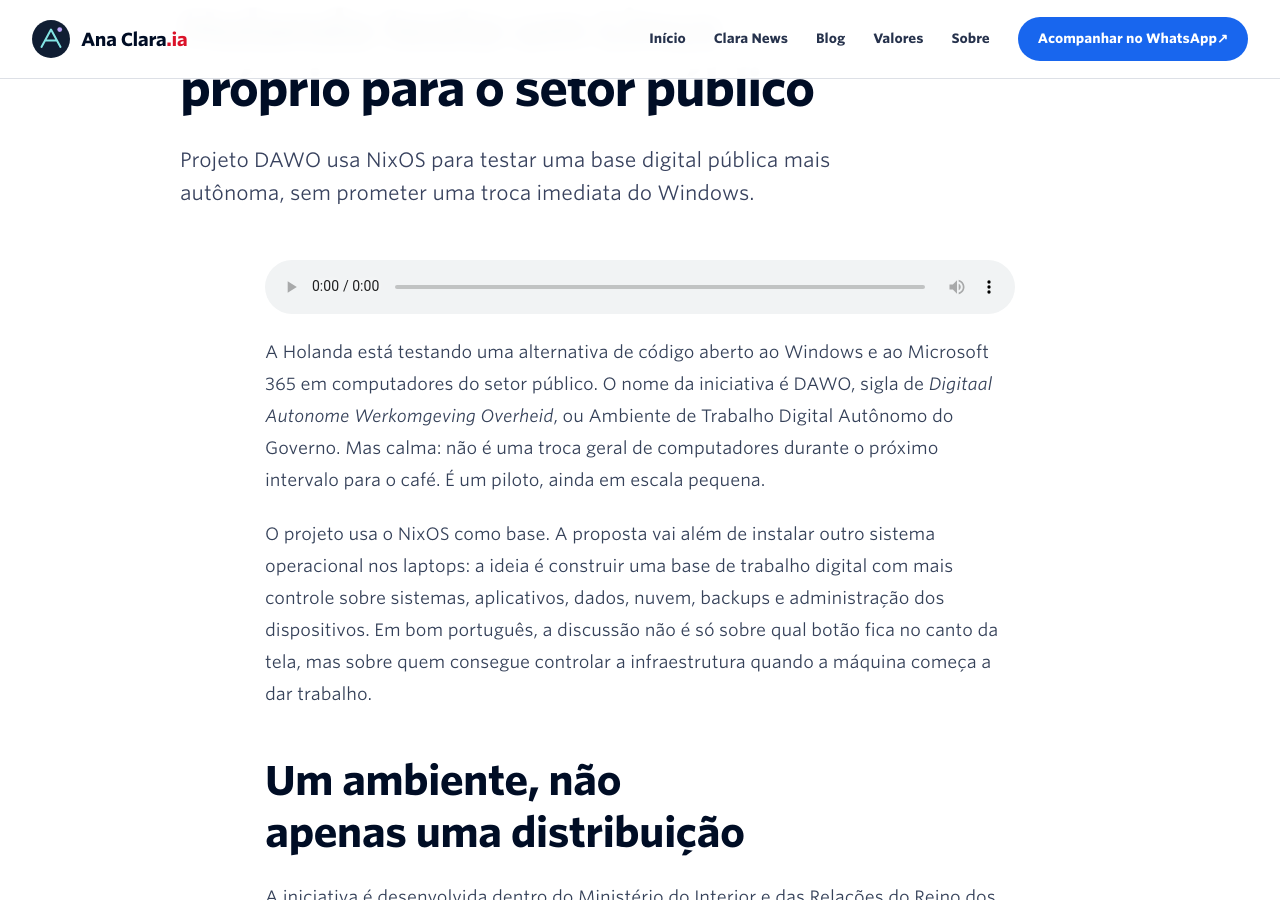
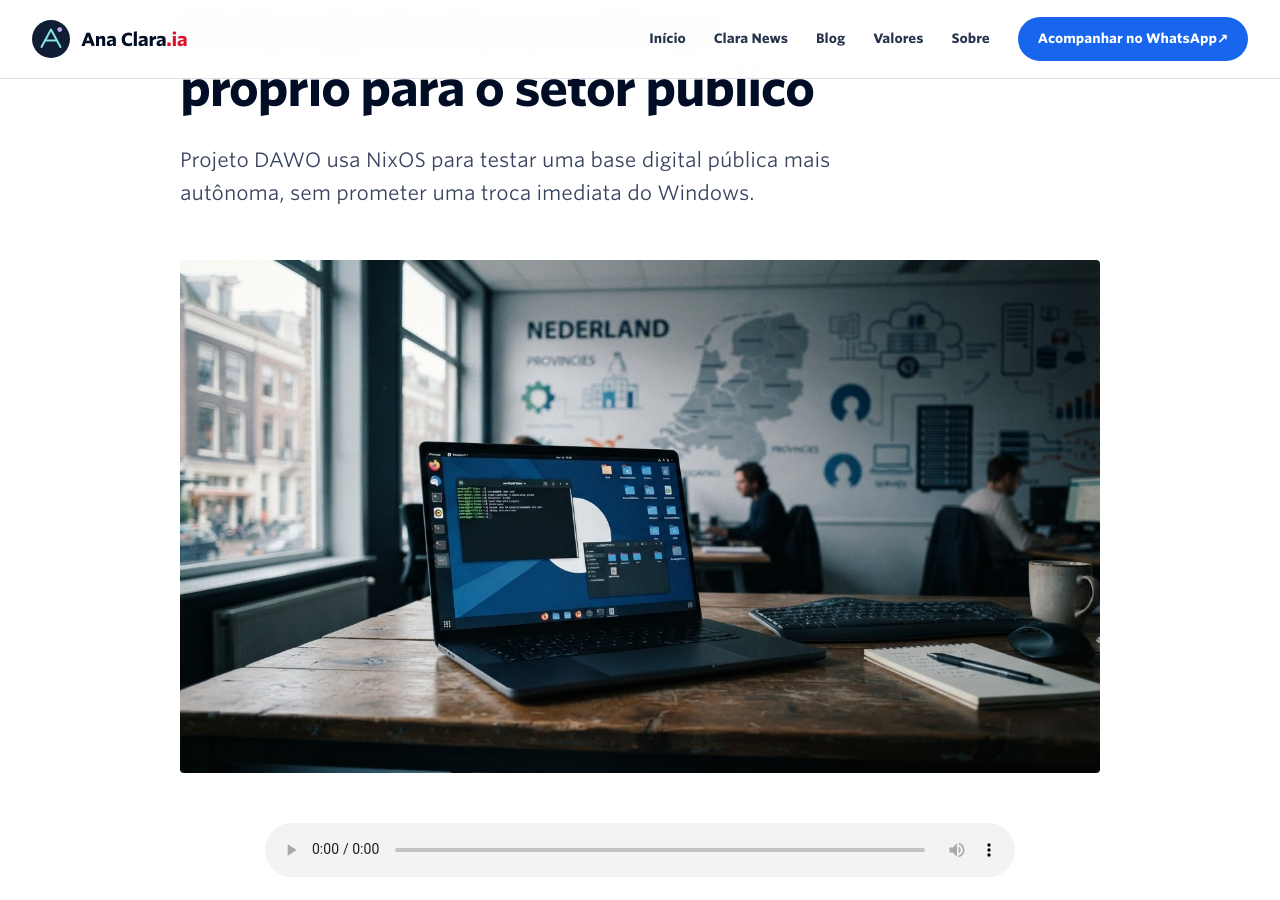
Before and after one commit to anaclaraia/anaclaraia.github.io, a Jekyll site: the page built from _posts/2026-09-27-linux-holanda-dawo.md, in a window 1280 px wide and 900 px high, scrolled down 306 px. Built offline with Jekyll 4.4.1, drawn with Linux system fonts in a browser that asks for light colours.

Commit message:
Adiciona imagens aos posts recentes

```diff
--- a/_posts/2026-09-27-linux-holanda-dawo.md
+++ b/_posts/2026-09-27-linux-holanda-dawo.md
@@ -2,6 +2,7 @@
 title: "Holanda testa um Linux próprio para o setor público"
 date: 2026-09-27 15:19:00 -03:00
 description: "Projeto DAWO usa NixOS para testar uma base digital pública mais autônoma, sem prometer uma troca imediata do Windows."
+image: /assets/media/2026-09-27-linux-holanda-dawo.png
 tags:
   - Holanda
   - Linux
```
Also changed, not shown: _posts/2026-09-27-llm-documentacao-local.md (+1 -0 lines), assets/media/2026-09-27-linux-holanda-dawo.png (added), assets/media/2026-09-27-llm-documentacao-local.png (added).
